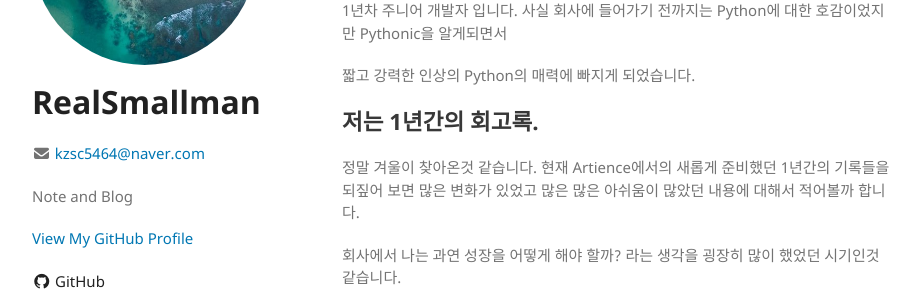
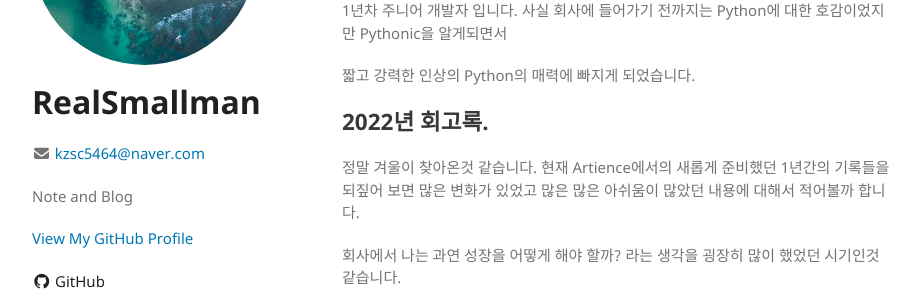
Before and after one commit to kzsc5464/kzsc5464.github.io, a Jekyll site: the page built from index.md, in a window 1280 px wide. Shown: the part 218-518 px from the top of the page, without its empty margins (178-1098 px from the left). Built offline with Jekyll 4.4.1, drawn with Linux system fonts in a browser that asks for light colours; our own code applies the rules of GitHub Pages for plain Markdown files.

Commit message:
Fix - 제목 변경

```diff
--- a/index.md
+++ b/index.md
@@ -16,7 +16,7 @@ layout: default
 
 
 
-저는 1년간의 회고록.
+2022년 회고록.
 ---
 
 정말 겨울이 찾아온것 같습니다.
```
